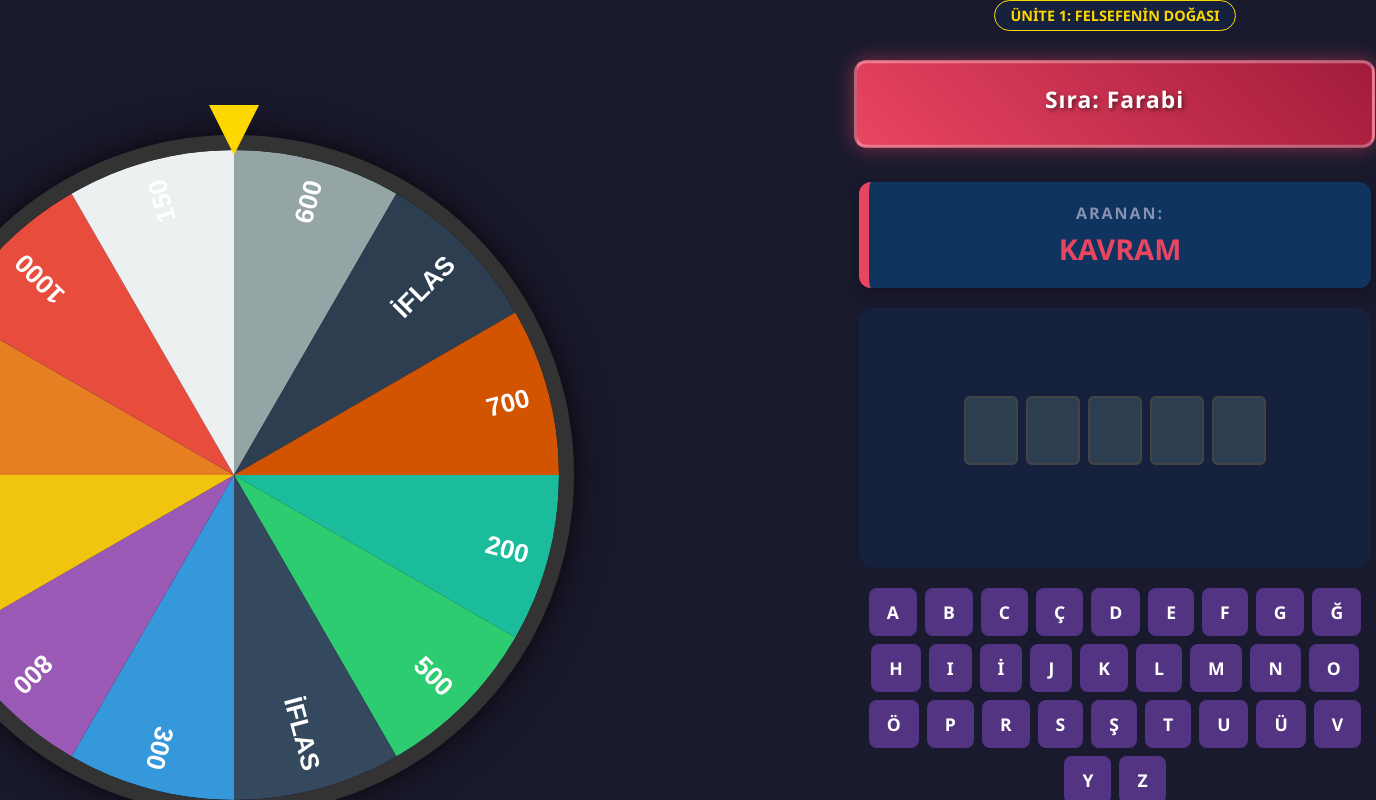
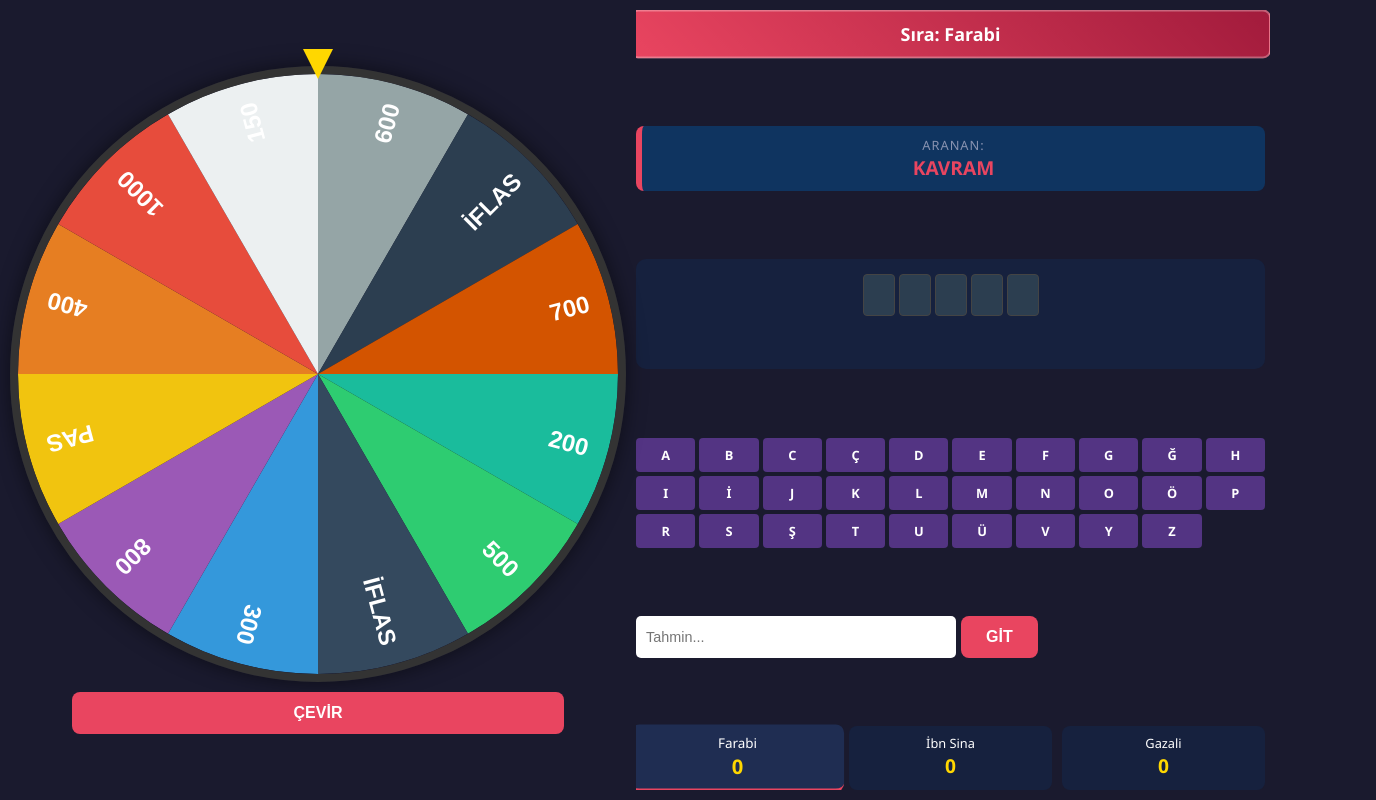
Before and after one commit to komubaba/CarkiFelsefe, a plain HTML site: page index.htm in a window 1280 px wide. Both pictures are taken after a click on the button "OYUNU BAŞLAT". Shown: the top 800 px of the page, 1376 px wide, since content can reach past the window. Drawn offline with Linux system fonts and the light colour scheme.

Commit message:
Update index.htm

```diff
--- a/index.htm
+++ b/index.htm
@@ -2,7 +2,7 @@
 <html lang="tr">
 <head>
     <meta charset="UTF-8">
-    <meta name="viewport" content="width=device-width, initial-scale=1.0">
+    <meta name="viewport" content="width=device-width, initial-scale=1.0, maximum-scale=1.0, user-scalable=no">
     <title>Çark-ı Felsefe</title>
     <style>
         :root {
@@ -18,11 +18,14 @@
             background-color: var(--bg-color);
             color: var(--text-color);
             margin: 0;
+            padding: 0;
             display: flex;
             justify-content: center;
             align-items: center;
             height: 100vh;
+            width: 100vw;
             overflow: hidden;
+            touch-action: manipulation;
         }
 
         #custom-modal {
@@ -30,181 +33,178 @@
             position: fixed;
             inset: 0;
             background: var(--modal-bg);
-            z-index: 1000;
+            z-index: 2000;
             justify-content: center;
             align-items: center;
         }
 
         #modal-content {
             background: var(--panel-color);
-            padding: 40px;
+            padding: 20px;
             border-radius: 20px;
             border: 3px solid var(--accent-color);
             text-align: center;
-            max-width: 450px;
+            max-width: 80%;
             box-shadow: 0 0 50px var(--accent-color);
         }
 
-        #modal-msg { font-size: 1.5rem; margin-bottom: 25px; font-weight: bold; white-space: pre-line; }
+        #modal-msg { font-size: 1.2rem; margin-bottom: 20px; font-weight: bold; white-space: pre-line; }
 
         #setup-screen {
             position: fixed;
             inset: 0;
             background: radial-gradient(circle, #16213e, #1a1a2e);
-            z-index: 100;
+            z-index: 1000;
             display: flex;
             flex-direction: column;
             justify-content: center;
             align-items: center;
-            gap: 15px;
+            gap: 10px;
+            padding: 20px;
+            overflow-y: auto;
         }
 
         .input-group { display: flex; flex-direction: column; align-items: center; width: 100%; }
         input, select {
-            padding: 12px; border-radius: 8px; border: 2px solid #333;
-            width: 320px; font-size: 1rem; background: white; color: #333;
+            padding: 10px; border-radius: 8px; border: 2px solid #333;
+            width: 90%; max-width: 300px; font-size: 0.9rem; background: white; color: #333;
         }
 
-        button { padding: 15px 30px; cursor: pointer; background: var(--accent-color); color: white; border: none; border-radius: 8px; font-weight: bold; font-size: 1.1rem; }
+        button { padding: 12px 25px; cursor: pointer; background: var(--accent-color); color: white; border: none; border-radius: 8px; font-weight: bold; font-size: 1rem; }
 
         #game-container {
             display: none;
             width: 100%;
-            height: 100vh;
-            padding: 0 300px;
+            height: 100%;
+            display: grid;
+            grid-template-columns: 1fr 1.2fr; /* Çark ve Panel yan yana */
+            gap: 10px;
+            padding: 10px;
             box-sizing: border-box;
-            grid-template-columns: 650px 1fr;
-            gap: 300px;
             align-items: center;
+        }
+
+        .wheel-section {
+            display: flex;
+            flex-direction: column;
+            align-items: center;
+            position: relative;
+            height: 100%;
             justify-content: center;
         }
 
-        .wheel-section { display: flex; flex-direction: column; align-items: center; position: relative; }
-        #wheel-canvas { width: 650px; height: 650px; border-radius: 50%; border: 15px solid #333; box-shadow: 0 0 40px rgba(0,0,0,0.8); }
-        #pointer { position: absolute; top: -30px; z-index: 100; width: 50px; fill: #ffd700; transform: rotate(180deg); }
+        #wheel-canvas {
+            max-width: 85vmin;
+            max-height: 85vmin;
+            border-radius: 50%;
+            border: 8px solid #333;
+            box-shadow: 0 0 20px rgba(0,0,0,0.5);
+        }
 
-        .display-section { display: flex; flex-direction: column; gap: 20px; width: 100%; }
+        #pointer {
+            position: absolute;
+            top: 5%;
+            left: 50%;
+            transform: translateX(-50%) rotate(180deg);
+            z-index: 100;
+            width: 30px;
+            fill: #ffd700;
+        }
 
-        #unit-display {
-            background: #16213e;
-            color: #ffd700;
-            padding: 5px 15px;
-            border-radius: 20px;
-            font-size: 0.9rem;
-            font-weight: bold;
-            display: inline-block;
-            margin-bottom: 10px;
-            border: 1px solid #ffd700;
+        .display-section {
+            display: flex;
+            flex-direction: column;
+            gap: 10px;
+            height: 100%;
+            justify-content: space-between;
+            overflow-y: auto;
+            padding-right: 5px;
         }
 
         #game-status-box {
             background: linear-gradient(45deg, #e94560, #a21b3c);
             color: white;
-            padding: 20px;
-            border-radius: 12px;
+            padding: 10px;
+            border-radius: 8px;
             text-align: center;
-            font-weight: 900;
-            font-size: 1.4rem;
-            min-height: 40px;
-            box-shadow: 0 0 20px rgba(233, 69, 96, 0.5);
-            border: 3px solid rgba(255,255,255,0.3);
-            margin-bottom: 15px;
-            text-shadow: 2px 2px 4px rgba(0,0,0,0.5);
-            letter-spacing: 1px;
+            font-weight: 700;
+            font-size: 1.1rem;
+            border: 2px solid rgba(255,255,255,0.3);
             animation: pulse 2s infinite;
-        }
-
-        @keyframes pulse {
-            0% { transform: scale(1); }
-            50% { transform: scale(1.02); }
-            100% { transform: scale(1); }
         }
 
         #category-info {
             background: #0f3460;
-            padding: 20px;
-            border-radius: 12px;
+            padding: 10px;
+            border-radius: 8px;
             text-align: center;
-            font-size: 1.8rem;
-            border-left: 10px solid var(--accent-color);
-            box-shadow: 0 5px 15px rgba(0,0,0,0.3);
+            font-size: 1.2rem;
+            border-left: 6px solid var(--accent-color);
         }
 
-        #type-label { color: #8892b0; font-size: 1rem; display: block; margin-bottom: 5px; font-weight: bold; letter-spacing: 2px;}
-        #type-value { color: var(--accent-color); font-weight: 900; text-transform: uppercase; }
+        #type-label { color: #8892b0; font-size: 0.8rem; display: block; letter-spacing: 1px;}
+        #type-value { color: var(--accent-color); font-weight: 900; }
 
         #puzzle-board {
-            background: #16213e; padding: 30px; border-radius: 15px;
-            display: flex; flex-wrap: wrap; justify-content: center;
-            gap: 15px; min-height: 200px; align-content: center;
+            background: #16213e;
+            padding: 15px;
+            border-radius: 10px;
+            display: flex;
+            flex-wrap: wrap;
+            justify-content: center;
+            gap: 8px;
+            min-height: 80px;
         }
 
-        .word-group { display: flex; gap: 8px; white-space: nowrap; margin-bottom: 15px; }
+        .word-group { display: flex; gap: 4px; white-space: nowrap; margin-bottom: 8px; }
 
         .letter-box {
-            width: 50px; height: 65px; background: #fff; color: #000;
+            width: 30px; height: 40px; background: #fff; color: #000;
             display: flex; justify-content: center; align-items: center;
-            font-size: 2.2rem; font-weight: bold; border-radius: 6px;
+            font-size: 1.2rem; font-weight: bold; border-radius: 4px;
             visibility: hidden;
         }
         .letter-box.revealed { visibility: visible; animation: flip 0.6s; }
-        .letter-box.hidden { visibility: visible; background: #2c3e50; color: transparent; border: 2px solid #444; }
+        .letter-box.hidden { visibility: visible; background: #2c3e50; color: transparent; border: 1px solid #444; }
+
+        #alphabet {
+            display: grid;
+            grid-template-columns: repeat(10, 1fr);
+            gap: 4px;
+            justify-content: center;
+        }
+        .alpha-key {
+            padding: 8px 2px;
+            background: #533483;
+            border-radius: 4px;
+            cursor: pointer;
+            font-weight: bold;
+            font-size: 0.8rem;
+            text-align: center;
+        }
+        .alpha-key.used { background: #111; color: #444; pointer-events: none; }
+
+        .guess-area { display: flex; gap: 5px; }
+        .guess-area input { flex: 1; padding: 10px; border-radius: 5px; border: none; font-size: 0.9rem; }
+
+        #players-row { display: grid; grid-template-columns: repeat(3, 1fr); gap: 10px; }
+        .player-card { background: var(--panel-color); padding: 8px; border-radius: 8px; text-align: center; border-bottom: 3px solid transparent; font-size: 0.8rem; }
+        .player-card.active { border-color: var(--accent-color); background: #1f2d52; transform: scale(1.05); }
+        .score { font-size: 1.2rem; color: #ffd700; font-weight: bold; }
+
+        .footer-credit { display: none; } /* Mobilde yer kaplamasın */
+
+        /* MOBİL DİKEY MOD UYARISI */
+        @media screen and (orientation: portrait) {
+            body::before {
+                content: "Lütfen daha iyi bir deneyim için cihazınızı yan çevirin 🔄";
+                position: fixed; inset: 0; background: var(--bg-color); z-index: 9999;
+                display: flex; justify-content: center; align-items: center; text-align: center; padding: 20px;
+            }
+        }
 
         @keyframes flip { from { transform: rotateY(90deg); } to { transform: rotateY(0); } }
-
-        #alphabet { display: flex; flex-wrap: wrap; gap: 8px; justify-content: center; }
-        .alpha-key { padding: 12px 18px; background: #533483; border-radius: 8px; cursor: pointer; font-weight: bold; font-size: 1.1rem; }
-        .alpha-key.used { background: #111; color: #444; pointer-events: none; opacity: 0.5; }
-
-        .guess-area {
-            display: flex; justify-content: center; gap: 10px;
-            padding: 15px; background: rgba(255,255,255,0.05); border-radius: 10px;
-        }
-        .guess-area input { flex: 1; max-width: 400px; padding: 12px; border-radius: 5px; border: none; font-size: 1.1rem; }
-
-        #players-row { display: grid; grid-template-columns: repeat(3, 1fr); gap: 15px; }
-        .player-card { background: var(--panel-color); padding: 15px; border-radius: 12px; text-align: center; border-bottom: 5px solid transparent; }
-        .player-card.active { border-color: var(--accent-color); background: #1f2d52; transform: scale(1.05); transition: 0.3s; }
-        .score { font-size: 2rem; color: #ffd700; font-weight: bold; }
-
-        .footer-credit {
-            position: absolute;
-            bottom: 20px;
-            font-size: 0.85rem;
-            color: rgba(255, 255, 255, 0.3);
-            letter-spacing: 2px;
-            font-weight: 300;
-            text-transform: uppercase;
-            border-top: 1px solid rgba(255, 255, 255, 0.1);
-            padding-top: 10px;
-            width: auto;
-            white-space: nowrap;
-            left: 50%;
-            transform: translateX(-50%);
-        }
-
-        @media screen and (max-width: 600px) and (orientation: portrait) {
-            body { overflow: hidden; }
-            #game-container {
-                display: grid !important;
-                transform: rotate(90deg);
-                transform-origin: center;
-                width: 100vh !important;
-                height: 100vw !important;
-                position: fixed;
-                top: 30%;
-                left: 30%;
-                margin-top: -30vw;
-                margin-left: -30vh;
-                grid-template-columns: 320px 1fr !important;
-                gap: 20px !important;
-                padding: 10px !important;
-            }
-            #wheel-canvas { width: 300px !important; height: 300px !important; }
-            .letter-box { width: 25px !important; height: 35px !important; font-size: 1rem !important; }
-            .alpha-key { padding: 5px 7px !important; font-size: 0.6rem !important; }
-            #setup-screen { transform: rotate(90deg); width: 100vh; height: 100vw; }
-        }
+        @keyframes pulse { 0% { transform: scale(1); } 50% { transform: scale(1.02); } 100% { transform: scale(1); } }
     </style>
 </head>
 <body>
@@ -217,7 +217,7 @@
     </div>
 
     <div id="setup-screen">
-        <h1 style="font-size: 4rem; color: var(--accent-color); margin-bottom: 20px;">Çark-ı Felsefe</h1>
+        <h2 style="color: var(--accent-color); margin: 0;">Çark-ı Felsefe</h2>
         <div class="input-group"><input type="text" id="p1" placeholder="1. Yarışmacı" value="Farabi"></div>
         <div class="input-group"><input type="text" id="p2" placeholder="2. Yarışmacı" value="İbn Sina"></div>
         <div class="input-group"><input type="text" id="p3" placeholder="3. Yarışmacı" value="Gazali"></div>
@@ -241,31 +241,32 @@
             </select>
         </div>
         <button onclick="startGame()">OYUNU BAŞLAT</button>
-        <div class="footer-credit">Tasarlayan: Veysel ÖZSALMAN</div>
     </div>
 
-    <div id="game-container">
+    <div id="game-container" style="display:none;">
         <div class="wheel-section">
             <svg id="pointer" viewBox="0 0 100 100"><path d="M50 0 L100 100 L0 100 Z"/></svg>
-            <canvas id="wheel-canvas" width="650" height="650"></canvas>
-            <button id="spin-btn" style="margin-top:25px; padding: 15px 70px;" onclick="spinWheel()">ÇARKI ÇEVİR</button>
+            <canvas id="wheel-canvas" width="600" height="600"></canvas>
+            <button id="spin-btn" style="margin-top:10px; width: 80%;" onclick="spinWheel()">ÇEVİR</button>
         </div>
 
         <div class="display-section">
-            <div style="text-align: center;">
-                <div id="unit-display">YÜKLENİYOR...</div>
-            </div>
-            <div id="game-status-box">OYUN BAŞLATILDI...</div>
+            <div id="game-status-box">SIRADAKİ: ...</div>
+
             <div id="category-info">
                 <span id="type-label">ARANAN:</span>
-                <span id="type-value">YÜKLENİYOR...</span>
+                <span id="type-value">...</span>
             </div>
+
             <div id="puzzle-board"></div>
+
             <div id="alphabet"></div>
+
             <div class="guess-area">
-                <input type="text" id="solve-input" placeholder="Kelime Tahmini...">
-                <button onclick="solvePuzzle()">TAHMİN ET</button>
+                <input type="text" id="solve-input" placeholder="Tahmin...">
+                <button onclick="solvePuzzle()">GİT</button>
             </div>
+
             <div id="players-row">
                 <div class="player-card" id="card-0"><div id="name-0"></div><div class="score" id="score-0">0</div></div>
                 <div class="player-card" id="card-1"><div id="name-1"></div><div class="score" id="score-1">0</div></div>
@@ -300,11 +301,7 @@
 
         function showMessage(msg) {
             const statusBox = document.getElementById("game-status-box");
-            if (statusBox) {
-                statusBox.innerText = msg;
-                statusBox.style.backgroundColor = "#ff4d4d";
-                setTimeout(() => { statusBox.style.backgroundColor = "#e94560"; }, 500);
-            }
+            if (statusBox) statusBox.innerText = msg;
             if (msg.includes("BİTTİ") || msg.includes("KAZANAN")) {
                 document.getElementById("modal-msg").innerText = msg;
                 document.getElementById("custom-modal").style.display = "flex";
@@ -319,28 +316,27 @@
         }
 
         function drawWheel() {
-            const ctx = document.getElementById("wheel-canvas").getContext("2d");
+            const canvas = document.getElementById("wheel-canvas");
+            const ctx = canvas.getContext("2d");
             const arc = (Math.PI * 2) / segments.length;
-            ctx.clearRect(0, 0, 650, 650);
+            ctx.clearRect(0, 0, 600, 600);
             segments.forEach((seg, i) => {
-                ctx.beginPath(); ctx.fillStyle = colors[i]; ctx.moveTo(325, 325);
-                ctx.arc(325, 325, 325, i * arc, (i + 1) * arc); ctx.fill();
-                ctx.save(); ctx.translate(325, 325); ctx.rotate(i * arc + arc / 2);
-                ctx.textAlign = "right"; ctx.fillStyle = "white"; ctx.font = "bold 26px Arial";
-                ctx.fillText(seg, 305, 10); ctx.restore();
+                ctx.beginPath(); ctx.fillStyle = colors[i]; ctx.moveTo(300, 300);
+                ctx.arc(300, 300, 300, i * arc, (i + 1) * arc); ctx.fill();
+                ctx.save(); ctx.translate(300, 300); ctx.rotate(i * arc + arc / 2);
+                ctx.textAlign = "right"; ctx.fillStyle = "white"; ctx.font = "bold 24px Arial";
+                ctx.fillText(seg, 280, 10); ctx.restore();
             });
         }
 
         function startGame() {
-            const unitSelect = document.getElementById("unit-select");
-            document.getElementById("unit-display").innerText = unitSelect.options[unitSelect.selectedIndex].text;
             for(let i=0; i<3; i++) {
                 players[i].name = document.getElementById(`p${i+1}`).value || `Oyuncu ${i+1}`;
                 players[i].score = 0;
                 document.getElementById(`name-${i}`).innerText = players[i].name;
             }
             maxRounds = parseInt(document.getElementById("total-rounds").value);
-            currentQuestionsList = unitQuestions[unitSelect.value];
+            currentQuestionsList = unitQuestions[document.getElementById("unit-select").value];
             document.getElementById("setup-screen").style.display = "none";
             document.getElementById("game-container").style.display = "grid";
             drawWheel(); loadQuestion(); updateUI();
@@ -348,11 +344,9 @@
         }
 
         function loadQuestion() {
-            // Soruları her seçimde tamamen rastgele hale getirmek için karıştırma işlemi
             if (currentQuestionsList.length > 0) {
                 currentQuestion = currentQuestionsList[Math.floor(Math.random() * currentQuestionsList.length)];
             }
-
             revealedLetters = [];
             document.getElementById("type-value").innerText = currentQuestion.type;
             initAlphabet();
@@ -379,7 +373,7 @@
             if (!canSpin) return;
             canSpin = false;
             const audio = document.getElementById("snd-spin");
-            if(audio) audio.play();
+            if(audio) { audio.currentTime = 0; audio.play().catch(()=>{}); }
             const spinAdd = Math.floor(Math.random() * 360) + 2160;
             rotation += spinAdd;
             const canvas = document.getElementById("wheel-canvas");
@@ -387,7 +381,6 @@
             canvas.style.transform = `rotate(${rotation}deg)`;
 
             setTimeout(() => {
-                if(audio) { audio.pause(); audio.currentTime = 0; }
                 const actualDeg = rotation % 360;
                 const index = Math.floor(((360 - actualDeg + 270) % 360) / 30);
                 const result = segments[index];
@@ -407,15 +400,15 @@
             if (!canGuess) return;
             document.querySelectorAll(".alpha-key").forEach(k => { if(k.innerText === char) k.classList.add("used"); });
             if (currentQuestion.text.includes(char)) {
-                const snd = document.getElementById("snd-correct"); if(snd) snd.play();
+                const snd = document.getElementById("snd-correct"); if(snd) snd.play().catch(()=>{});
                 revealedLetters.push(char);
                 const count = currentQuestion.text.split(char).length - 1;
                 players[currentPlayer].score += (currentValue * count);
                 renderBoard(); canGuess = false; canSpin = true; updateUI();
                 if (checkWin()) return;
             } else {
-                const snd = document.getElementById("snd-wrong"); if(snd) snd.play();
-                showMessage(`Seçilen Harf Yok!`); setTimeout(nextTurn, 1200);
+                const snd = document.getElementById("snd-wrong"); if(snd) snd.play().catch(()=>{});
+                showMessage(`Yok!`); setTimeout(nextTurn, 1200);
             }
         }
 
@@ -429,12 +422,12 @@
             const val = document.getElementById("solve-input").value.toUpperCase();
             if(!val) return;
             if(val === currentQuestion.text) {
-                const snd = document.getElementById("snd-correct"); if(snd) snd.play();
+                const snd = document.getElementById("snd-correct"); if(snd) snd.play().catch(()=>{});
                 players[currentPlayer].score += 2000;
                 currentQuestion.text.split("").forEach(c => { if(c !== " ") revealedLetters.push(c); });
                 renderBoard(); updateUI(); checkWin();
             } else {
-                const snd = document.getElementById("snd-wrong"); if(snd) snd.play();
+                const snd = document.getElementById("snd-wrong"); if(snd) snd.play().catch(()=>{});
                 showMessage("Yanlış!"); setTimeout(nextTurn, 1200);
             }
             document.getElementById("solve-input").value = "";
@@ -464,7 +457,7 @@
                     document.getElementById("custom-modal").style.display = "flex";
                 } else {
                     currentRound++;
-                    showMessage(`Tebrikler! ${currentRound}. Tur Başlıyor...`);
+                    showMessage(`Tebrikler! ${currentRound}. Tur...`);
                     setTimeout(loadQuestion, 2000);
                 }
                 return true;
```
